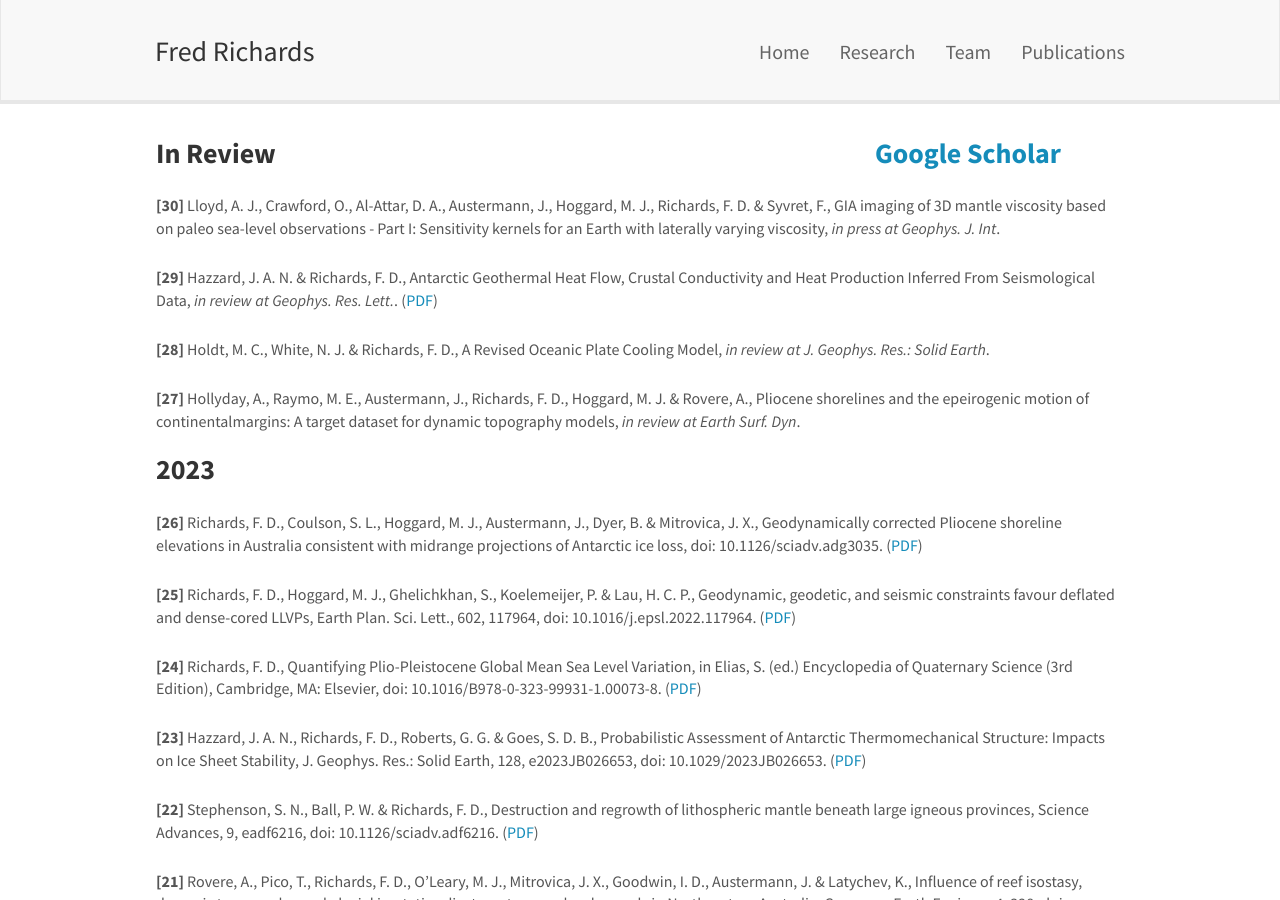
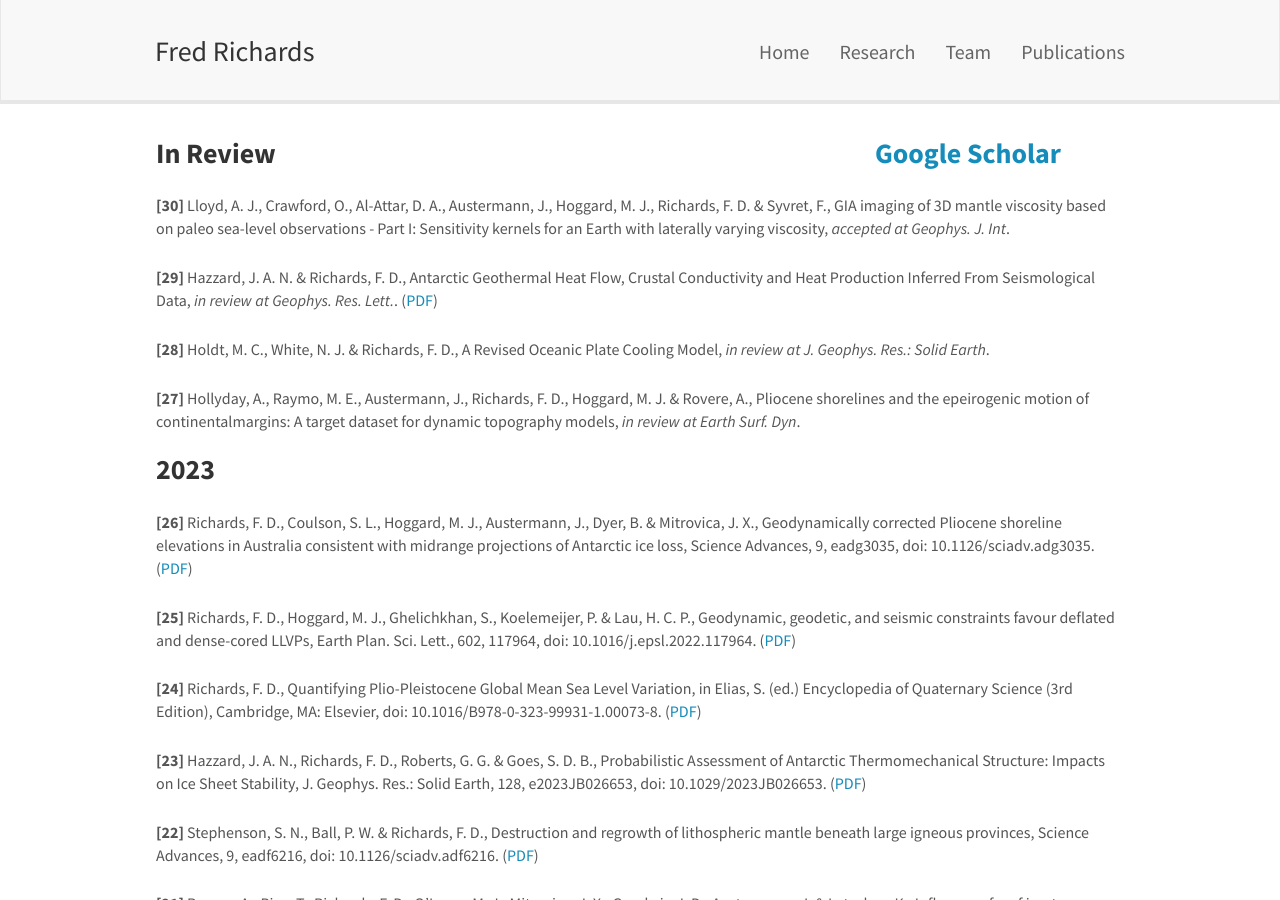
Before and after one commit to freddrichards/freddrichards.github.io, a Jekyll site: the page built from _pages/publications.md, in a window 1280 px wide and 900 px high. Built offline with Jekyll 4.4.1, drawn with Linux system fonts in a browser that asks for light colours; nearby versions of some CDN libraries.

Commit message:
Update publications.md

```diff
--- a/_pages/publications.md
+++ b/_pages/publications.md
@@ -10,7 +10,7 @@ permalink: /publications/
 
 
 <p style="padding-top:15px">
-**[30]** Lloyd, A. J., Crawford, O., Al-Attar, D. A., Austermann, J., Hoggard, M. J., Richards, F. D. & Syvret, F., GIA imaging of 3D mantle viscosity based on paleo sea-level observations - Part I: Sensitivity kernels for an Earth with laterally varying viscosity, *in press at Geophys. J. Int*.
+**[30]** Lloyd, A. J., Crawford, O., Al-Attar, D. A., Austermann, J., Hoggard, M. J., Richards, F. D. & Syvret, F., GIA imaging of 3D mantle viscosity based on paleo sea-level observations - Part I: Sensitivity kernels for an Earth with laterally varying viscosity, *accepted at Geophys. J. Int*.
 <!---([PDF](/documents/papers/lloyd_etal_2022_gji_inpress.pdf))--->
 </p>
 
@@ -31,7 +31,7 @@ permalink: /publications/
 <h3 style="font-weight: bold">2023</h3>
 
 <p style="padding-top:15px">
-**[26]** Richards, F. D., Coulson, S. L., Hoggard, M. J., Austermann, J., Dyer, B. & Mitrovica, J. X., Geodynamically corrected Pliocene shoreline elevations in Australia consistent with midrange projections of Antarctic ice loss, doi: 10.1126/sciadv.adg3035. ([PDF](/documents/papers/richards_etal_2023_sciadv.pdf))
+**[26]** Richards, F. D., Coulson, S. L., Hoggard, M. J., Austermann, J., Dyer, B. & Mitrovica, J. X., Geodynamically corrected Pliocene shoreline elevations in Australia consistent with midrange projections of Antarctic ice loss, Science Advances, 9, eadg3035, doi: 10.1126/sciadv.adg3035. ([PDF](/documents/papers/richards_etal_2023_sciadv.pdf))
 </p>
 
 <p style="padding-top:15px">
```
